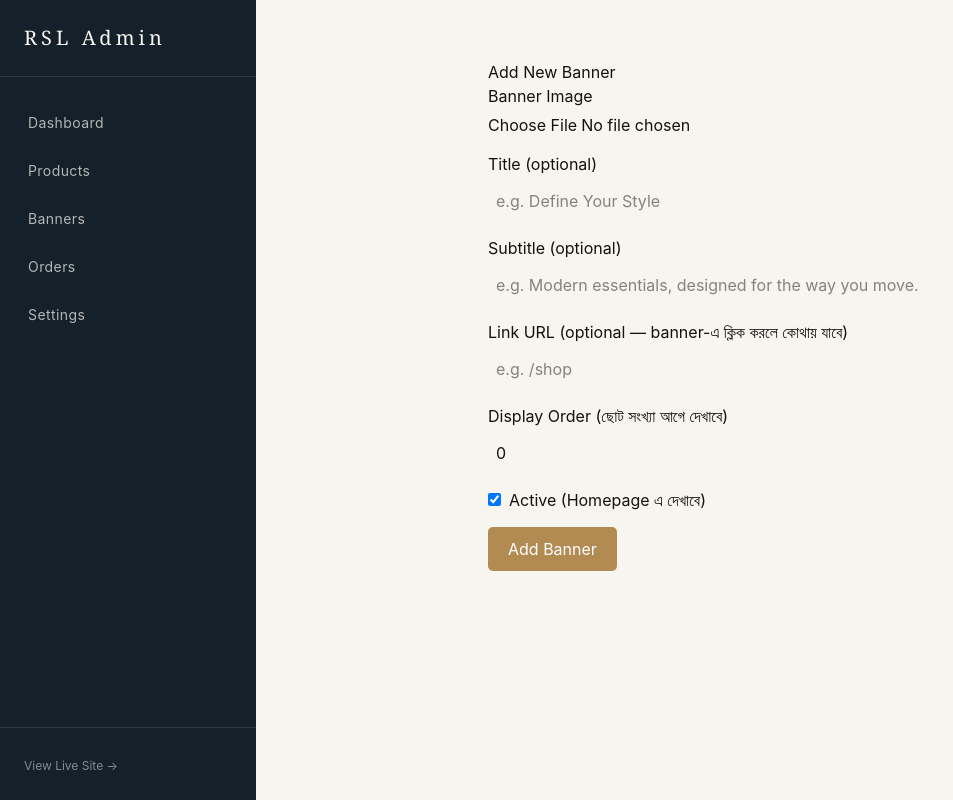
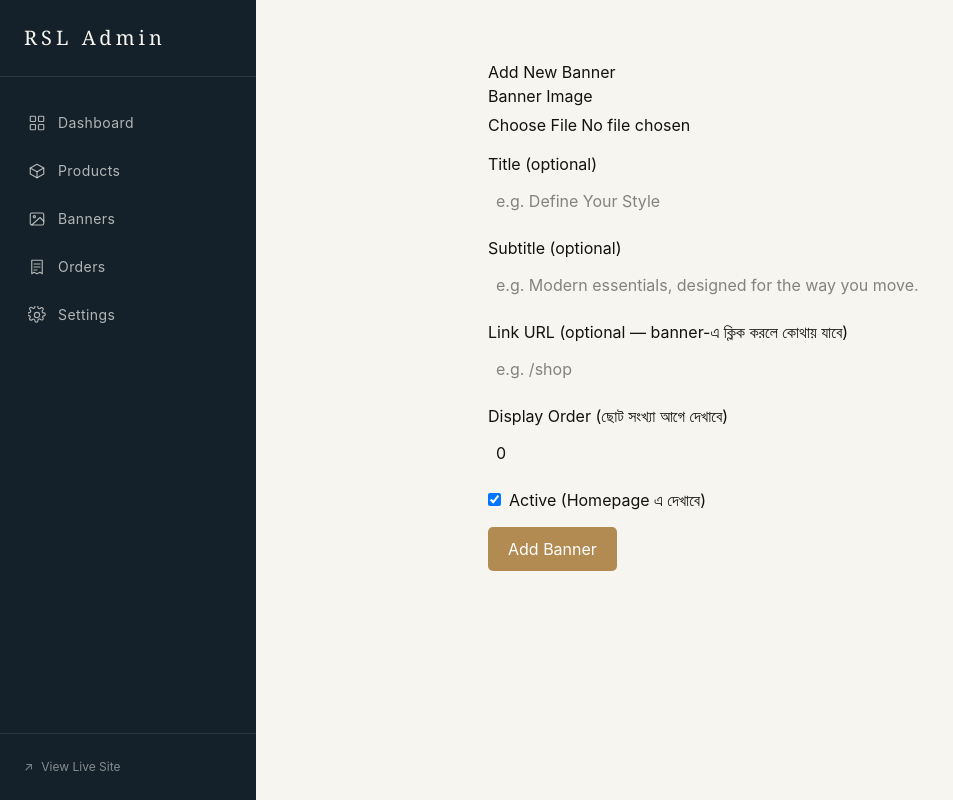
Before and after one commit to rasel5456/RSL---E-commerce-clothing, a Next.js app: page /admin/banners/add in a window 1280 px wide. Shown: the whole page, without its empty margins (0-953 px from the left). Built offline with nearby package versions, Linux system fonts and the light colour scheme; no server answers.

Commit message:
Add professional icons to admin navigation

```diff
--- a/app/components/AdminLayoutShell.tsx
+++ b/app/components/AdminLayoutShell.tsx
@@ -5,12 +5,23 @@ import Link from "next/link";
 import { usePathname } from "next/navigation";
 
 const navItems = [
-  { label: "Dashboard", href: "/admin" },
-  { label: "Products", href: "/admin/products" },
-  { label: "Banners", href: "/admin/banners" },
-  { label: "Orders", href: "/admin/orders" },
-  { label: "Settings", href: "/admin/settings" },
+  { label: "Dashboard", href: "/admin", icon: "grid" },
+  { label: "Products", href: "/admin/products", icon: "box" },
+  { label: "Banners", href: "/admin/banners", icon: "image" },
+  { label: "Orders", href: "/admin/orders", icon: "receipt" },
+  { label: "Settings", href: "/admin/settings", icon: "settings" },
 ];
+
+function NavIcon({ name }: { name: string }) {
+  const paths: Record<string, React.ReactNode> = {
+    grid: <><rect x="3" y="3" width="7" height="7" rx="1" /><rect x="14" y="3" width="7" height="7" rx="1" /><rect x="3" y="14" width="7" height="7" rx="1" /><rect x="14" y="14" width="7" height="7" rx="1" /></>,
+    box: <><path d="m21 8-9-5-9 5 9 5 9-5Z" /><path d="M3 8v8l9 5 9-5V8" /><path d="M12 13v8" /></>,
+    image: <><rect x="3" y="4" width="18" height="16" rx="2" /><circle cx="8.5" cy="9" r="1.5" /><path d="m21 15-5-5L5 20" /></>,
+    receipt: <><path d="M5 3h14v18l-3-2-4 2-4-2-3 2V3Z" /><path d="M8 8h8M8 12h8M8 16h4" /></>,
+    settings: <><path d="M12 15.5a3.5 3.5 0 1 0 0-7 3.5 3.5 0 0 0 0 7Z" /><path d="m19.4 15 .1.1a2 2 0 1 1-2.8 2.8l-.1-.1a2 2 0 0 0-3.4 1.4v.3a2 2 0 1 1-4 0v-.2A2 2 0 0 0 5.8 18l-.1.1a2 2 0 1 1-2.8-2.8l.1-.1A2 2 0 0 0 1.6 12.8h-.2a2 2 0 1 1 0-4h.2A2 2 0 0 0 3 5.4l-.1-.1a2 2 0 1 1 2.8-2.8l.1.1A2 2 0 0 0 9.2 1.2V1a2 2 0 1 1 4 0v.2A2 2 0 0 0 16.6 3l.1-.1a2 2 0 1 1 2.8 2.8l-.1.1a2 2 0 0 0 1.4 3.4h.2a2 2 0 1 1 0 4h-.2A2 2 0 0 0 19.4 15Z" /></>,
+  };
+  return <svg aria-hidden="true" width="18" height="18" viewBox="0 0 24 24" fill="none" stroke="currentColor" strokeWidth="1.5" strokeLinecap="round" strokeLinejoin="round">{paths[name]}</svg>;
+}
 
 export default function AdminLayoutShell({ children }: { children: React.ReactNode }) {
   const pathname = usePathname();
@@ -52,19 +63,20 @@ export default function AdminLayoutShell({ children }: { children: React.ReactNo
                 href={item.href}
                 onClick={() => setSidebarOpen(false)}
                 className={
-                  "px-4 py-3 rounded text-sm tracking-[0.03em] transition-colors " +
+                  "px-4 py-3 rounded text-sm tracking-[0.03em] transition-colors flex items-center gap-3 " +
                   (isActive ? "bg-[#B28B52] text-[#F7F5F0]" : "text-[#F7F5F0]/70 hover:bg-[#F7F5F0]/10 hover:text-[#F7F5F0]")
                 }
               >
-                {item.label}
+                <NavIcon name={item.icon} />
+                <span>{item.label}</span>
               </Link>
             );
           })}
         </nav>
 
         <div className="px-6 py-6 border-t border-[#F7F5F0]/10">
-          <a href="/" target="_blank" rel="noopener noreferrer" className="text-[12px] text-[#F7F5F0]/50 hover:text-[#F7F5F0] transition-colors">
-            View Live Site &rarr;
+          <a href="/" target="_blank" rel="noopener noreferrer" className="flex items-center gap-2 text-[12px] text-[#F7F5F0]/50 hover:text-[#F7F5F0] transition-colors">
+            <span aria-hidden="true">↗</span> View Live Site
           </a>
         </div>
       </aside>
```
